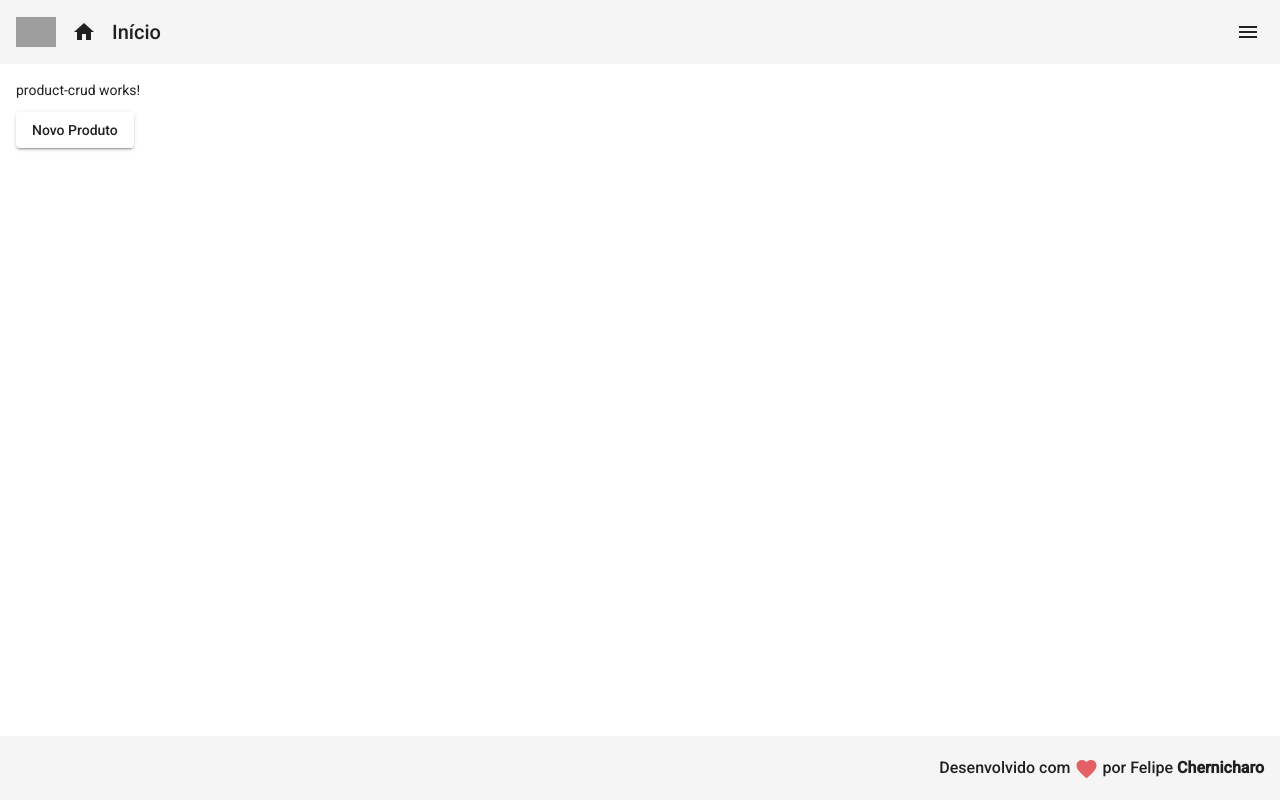
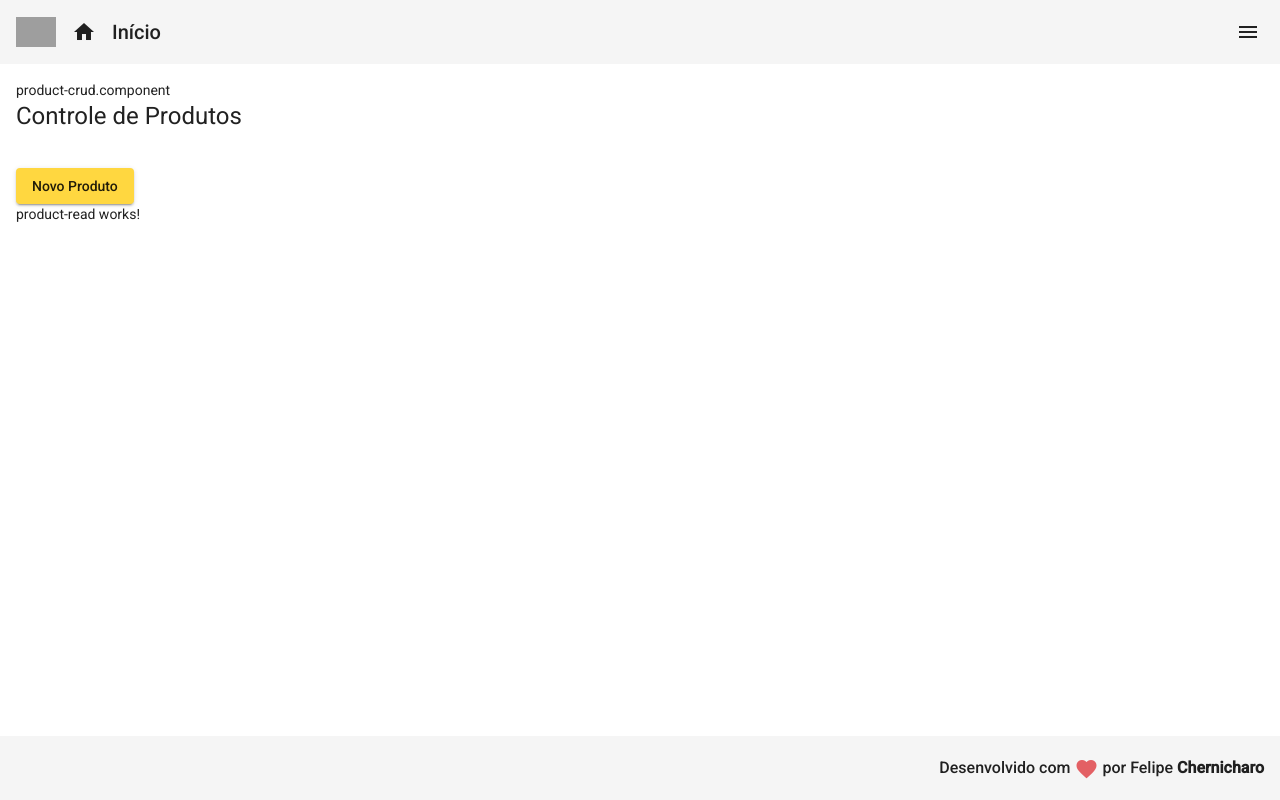
Before and after one commit to mrChernicharo/angular-crud, an Angular app in the folder frontend/: page /products in a window 1280 px wide. Built offline with nearby package versions, Linux system fonts and the light colour scheme; no server answers; grey boxes are pictures that could not be loaded.

Commit message:
http.get ok, product-read component

```diff
--- a/frontend/src/app/app-routing.module.ts
+++ b/frontend/src/app/app-routing.module.ts
@@ -3,7 +3,7 @@ import { Routes, RouterModule } from '@angular/router';
 
 import { HomeComponent } from './views/home/home.component';
 import { ProductCrudComponent } from './views/product-crud/product-crud.component';
-import { ProdutcCreateComponent } from './components/product/produtc-create/produtc-create.component';
+import { ProductCreateComponent } from './components/product/product-create/product-create.component';
 
 
 const routes: Routes = [
@@ -17,7 +17,7 @@ const routes: Routes = [
   },
   {
     path: 'products/create',
-    component: ProdutcCreateComponent,
+    component: ProductCreateComponent,
   }
 ];
 
--- a/frontend/src/app/app.module.ts
+++ b/frontend/src/app/app.module.ts
@@ -22,10 +22,11 @@ import { FooterComponent } from './components/template/footer/footer.component';
 import { NavComponent } from './components/template/nav/nav.component';
 import { HomeComponent } from './views/home/home.component';
 import { ProductCrudComponent } from './views/product-crud/product-crud.component';
-import { ProdutcCreateComponent } from './components/product/produtc-create/produtc-create.component';
+import { ProductCreateComponent } from './components/product/product-create/product-create.component';
 
 import { RedDirective } from './directives/red.directive';
 import { MyForDirective } from './directives/my-for.directive';
+import { ProductReadComponent } from './components/product/product-read/product-read.component';
 
 
 @NgModule({
@@ -38,7 +39,8 @@ import { MyForDirective } from './directives/my-for.directive';
     ProductCrudComponent,
     RedDirective,
     MyForDirective,
-    ProdutcCreateComponent,
+    ProductCreateComponent,
+    ProductReadComponent,
   ],
   imports: [
     BrowserModule,
--- /dev/null
+++ b/frontend/src/app/components/product/product-read/product-read.component.html
@@ -0,0 +1 @@
+<p>product-read works!</p>
--- /dev/null
+++ b/frontend/src/app/components/product/product-read/product-read.component.ts
@@ -0,0 +1,24 @@
+import { Component, OnInit } from '@angular/core';
+import { ProductService } from '../product.service';
+import { Product } from '../product.model';
+
+@Component({
+  selector: 'app-product-read',
+  templateUrl: './product-read.component.html',
+  styleUrls: ['./product-read.component.css']
+})
+export class ProductReadComponent implements OnInit {
+	private productsList: Product[];
+
+  constructor(
+		private productService: ProductService
+	) { }
+
+  ngOnInit(): void {
+		this.productService.read().subscribe(prodsData => {
+			this.productsList = prodsData;
+			console.log(prodsData);
+		})
+  }
+
+}
--- a/frontend/src/app/components/product/product.service.ts
+++ b/frontend/src/app/components/product/product.service.ts
@@ -32,4 +32,8 @@ export class ProductService {
 	create(product: Product): Observable<Product> {
 		return this.http.post<Product>('http://localhost:3001/products', product)
 	}
+
+	read(): Observable<Product[]> {
+		return this.http.get<Product[]>('http://localhost:3001/products')
+	}
 }
--- a/frontend/src/app/views/product-crud/product-crud.component.html
+++ b/frontend/src/app/views/product-crud/product-crud.component.html
@@ -1,4 +1,10 @@
-<p>product-crud works!</p>
-<button mat-raised-button (click)="navigateToCreateProduct()">
+<span>product-crud.component</span>
+<h1>Controle de Produtos</h1>
+<br>
+
+<button mat-raised-button (click)="navigateToCreateProduct()" color="accent">
 	Novo Produto
 </button>
+
+
+<app-product-read></app-product-read>
```
Also changed, not shown: frontend/src/app/components/product/product-create/product-create.component.ts (renamed from frontend/src/app/components/product/produtc-create/produtc-create.component.ts, +4 -4 lines), frontend/src/app/components/product/product-create/product-create.component.css (renamed from frontend/src/app/components/product/produtc-create/produtc-create.component.css), frontend/src/app/components/product/product-create/product-create.component.html (renamed from frontend/src/app/components/product/produtc-create/produtc-create.component.html), frontend/src/app/components/product/product-read/product-read.component.css (added).
